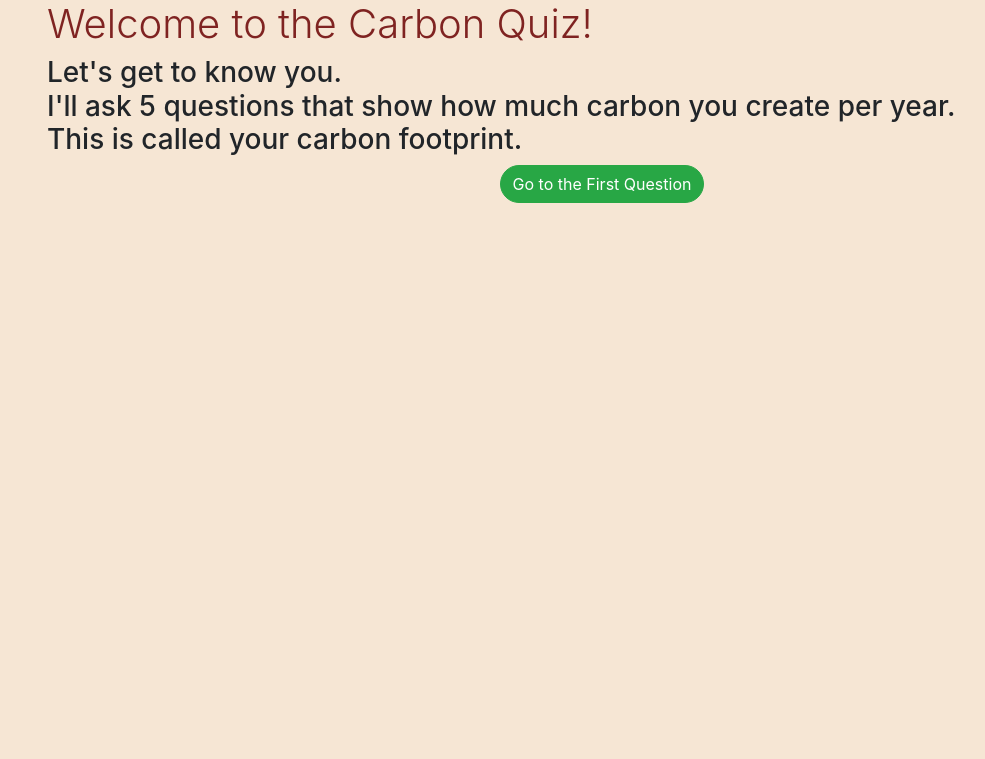
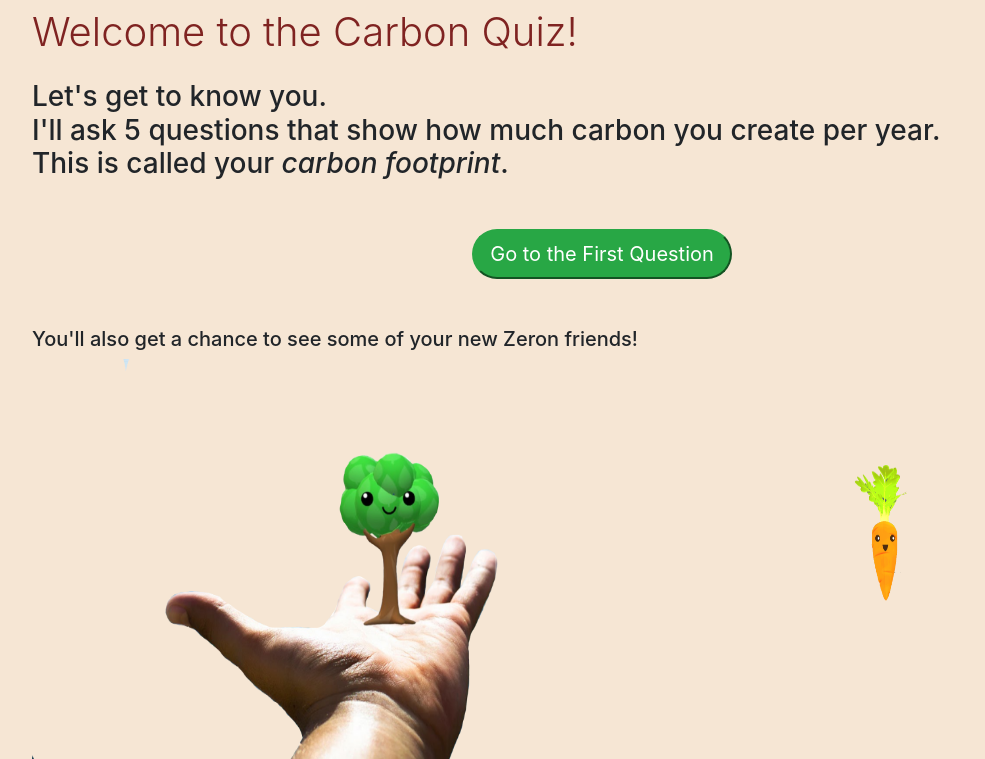
Before and after one commit to Carbon0-Games/carbon0-web-app, a Django app: page /carbon-quiz/ in a window 1280 px wide. Shown: the part 56-815 px from the top of the page, without its empty margins (38-1023 px from the left). Before the commit the page ends 259 px from the top, so only its background shows below. Run offline with Django 3.2, Linux system fonts and the light colour scheme; some libraries are stand-ins or nearby versions.

Commit message:
Add images, increase margins on quiz instructions template.

```diff
--- a/carbon0/carbon_quiz/templates/carbon_quiz/quiz/create.html
+++ b/carbon0/carbon_quiz/templates/carbon_quiz/quiz/create.html
@@ -18,17 +18,25 @@
     {% include 'partials/navbar.html' %}
 
     <div class="container">
-        <h1>Welcome to the Carbon Quiz!</h1>
-        <h3>Let's get to know you. <br>
-            I'll ask 5 questions that show how much carbon you create per year. <br>
-            This is called your carbon footprint.
-        </h3>
-        <div class="d-flex justify-content-center">
+        <div class="row">
+            <h1 class="mt-2 mb-4">Welcome to the Carbon Quiz!</h1>
+            <h3 class="mb-5">Let's get to know you. <br>
+                I'll ask 5 questions that show how much carbon you create per year. <br>
+                This is called your <i>carbon footprint</i>.
+            </h3>
+        </div>
+        <div class="row d-flex justify-content-center mb-5">
             <!-- Call to ACTION: Go to the First Questions -->
             <form class='float' method='post'>
                 {% csrf_token %}
-                <input type="submit" value="Go to the First Question" class="btn btn-success rounded-pill">
+                <input type="submit" value="Go to the First Question" class="btn-lg btn-success rounded-pill">
             </form>
+        </div>
+        <!-- Greeting Image -->
+        <h5 class="row">You'll also get a chance to see some of your new Zeron friends!</h5>
+        <div class="row justify-content-center">
+            <img src="{% static 'images/3D_tree.png' %}" alt="Diet Zeron" width=690rem height=400rem>
+            <img src="{% static 'images/3D_Carrot.png' %}" alt="Diet Zeron" width=450rem height=400rem>
         </div>
     </div>
 {% endblock %}
```
Also changed, not shown: carbon0/static/images/3D_Carrot.png (added), carbon0/static/images/3D_tree.png (renamed from carbon0/static/images/3D tree.png), carbon0/static/images/Human_Characters.png (added), carbon0/static/images/Present-_LED.png (added), carbon0/static/images/Present-_Recycle.png (added), carbon0/static/images/Present-_Tree.png (added).
